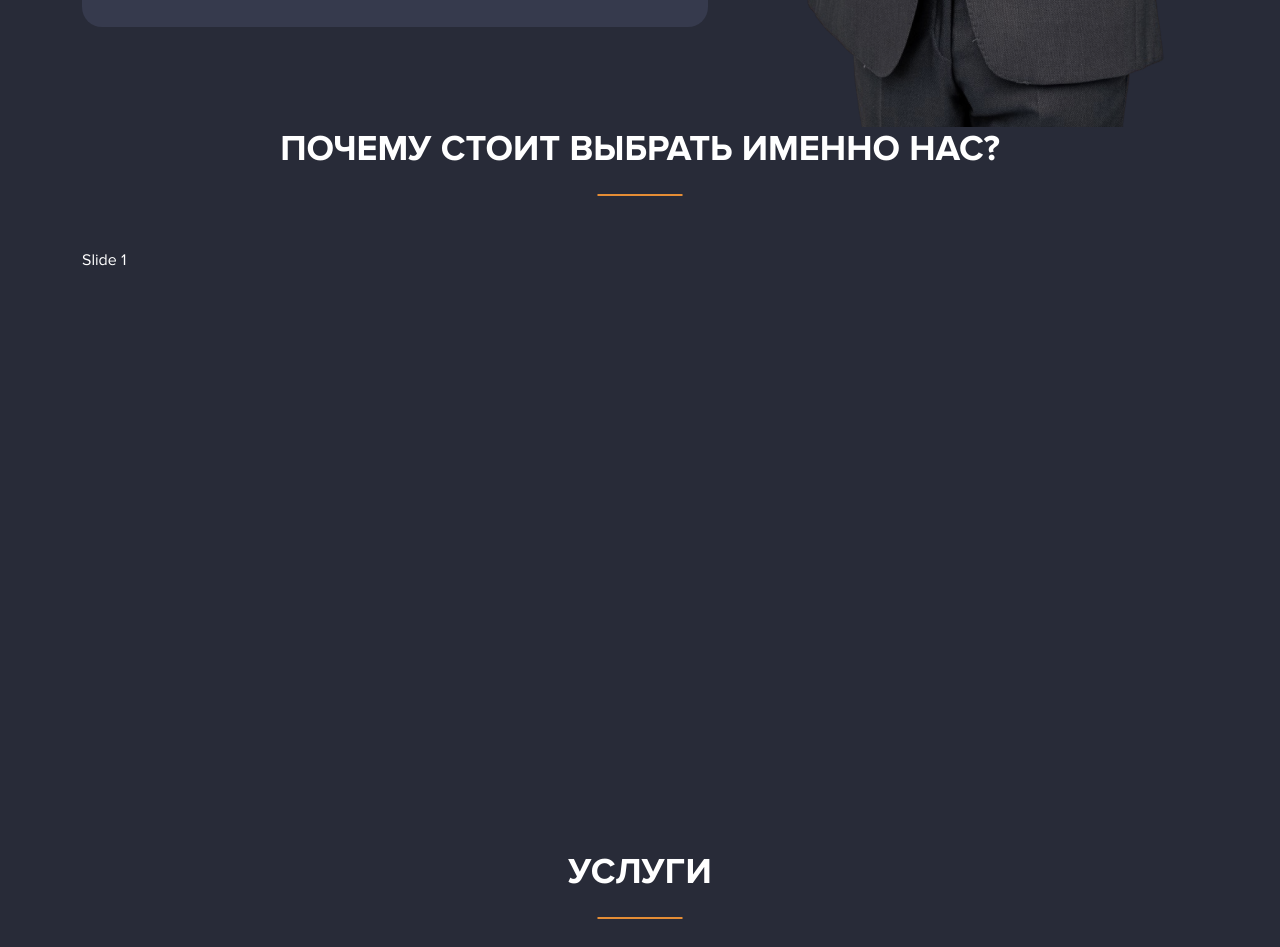
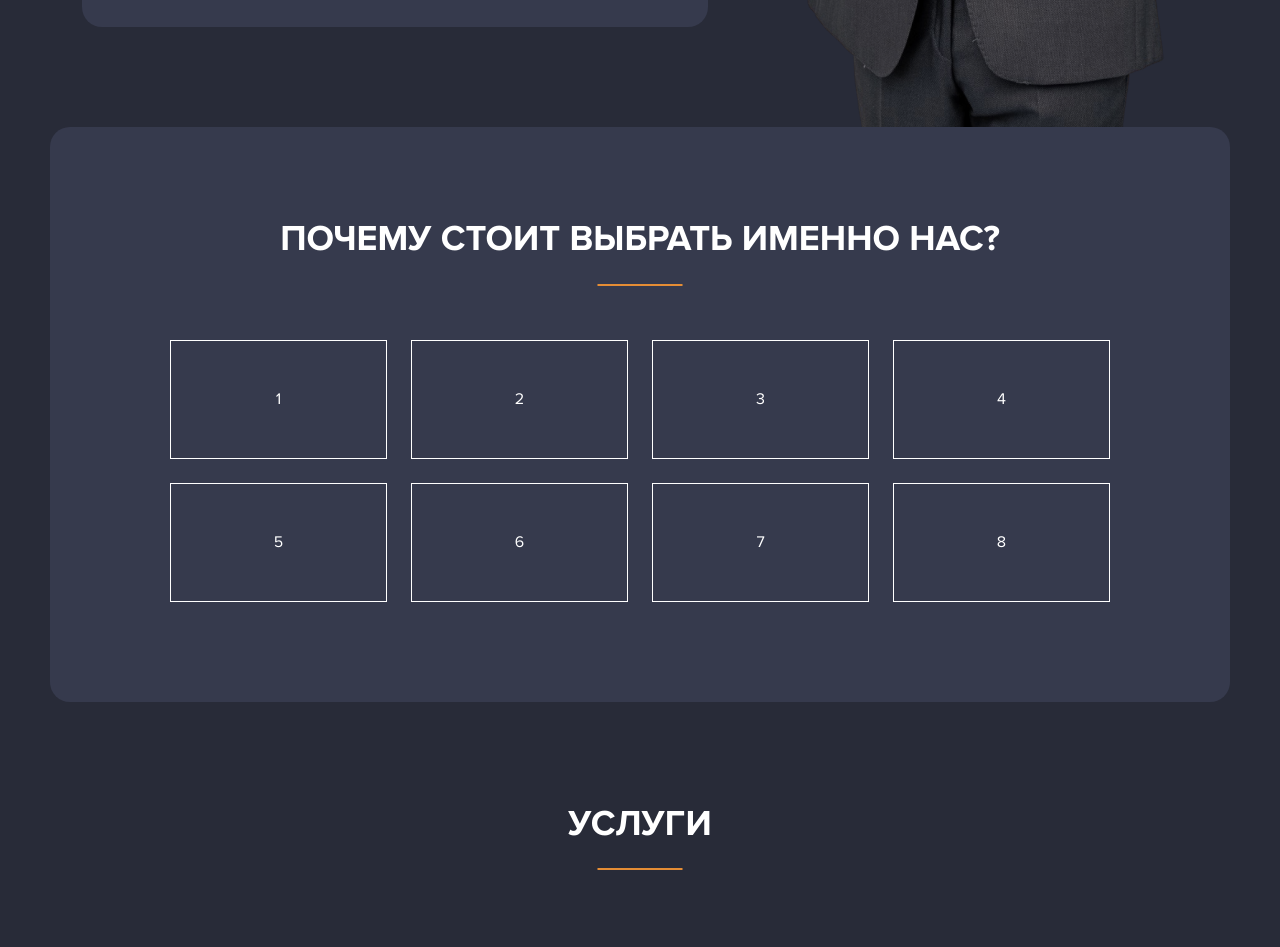
Before and after one commit to Danila515a/bild-MasterTao, a website: page dev/index.html in a window 1280 px wide. Shown: the part 1600-2547 px from the top of the page. Drawn offline with nearby package versions, Linux system fonts and the light colour scheme; files that its build step writes are made by us from their sources.

Commit message:
feat:: added bg-accent overlay

```diff
--- a/dev/sass/advantages.scss
+++ b/dev/sass/advantages.scss
@@ -0,0 +1,7 @@
+.advantages {
+    .swiper-slide {
+        padding: 48px;
+        border: 1px solid;
+        text-align: center;
+    }
+}
--- a/dev/sass/global.scss
+++ b/dev/sass/global.scss
@@ -167,11 +167,22 @@ input[type='checkbox']:checked+label:before {
 }
 
 .bg-accent{
+    position: relative;
+    padding: 90px 0 100px;
+    .container{
+        padding-left: 100px;
+        padding-right: 100px;
+    }
+    &:before{
+    content: "";
+    position: absolute;
+    inset: 0 50px ;
     background-color: $bg-color-accent;
     max-width: 1820px;
-    margin: 0 auto;
-    padding: 100px;
-    border-radius: 25px;
+    margin-left: auto;
+    margin-right: auto;
+    border-radius: 20px;
+    }
 }
 .fw-300{
     font-weight: 300;
--- a/dev/sass/media/_media_max_width1199.scss
+++ b/dev/sass/media/_media_max_width1199.scss
@@ -5,4 +5,9 @@
     .calculation-img {
         width: 35vw;
 }
+    .bg-accent{
+        &:before{
+            inset: 0 12px;
+            }
+        }
 }
--- a/dev/sass/media/_media_max_width991.scss
+++ b/dev/sass/media/_media_max_width991.scss
@@ -23,14 +23,20 @@
         padding: 21px 27px;
         }
     }
-    .container{
-        padding-left: 20px;
-        padding-right: 20px;
-    }
     .nav-link{
         color: #fff;
         font-size: 24px;
         line-height: 222%;
+    }
+    .bg-accent{
+        &:before{
+        border-radius: 0;
+        inset: 0;
+        }
+    }
+    .container{
+        padding-left: 20px;
+        padding-right: 20px;
     }
     .swiper-banner {
         .swiper-slide{
--- a/dev/templates/advantages.html
+++ b/dev/templates/advantages.html
@@ -1,18 +1,34 @@
-<section class="advatages">
+<section class="advantages bg-accent">
     <div class="container">
         <div class="template-title">
             <h2>Почему стоит выбрать именно нас?</h2>
         </div>
-    <div id="advatages" class="swiper" style="height: 500px;">
+        <div id="advantages" class="swiper">
             <div class="swiper-wrapper">
-            <div class="swiper-slide">Slide 1</div>
-            <div class="swiper-slide">Slide 2</div>
-            <div class="swiper-slide">Slide 3</div>
-            <div class="swiper-slide">Slide 4</div>
-            <div class="swiper-slide">Slide 5</div>
-            <div class="swiper-slide">Slide 6</div>
-            <div class="swiper-slide">Slide 7</div>
-            <div class="swiper-slide">Slide 8</div>
+                <div class="swiper-slide">
+                    1
+                </div>
+                <div class="swiper-slide">
+                    2
+                </div>
+                <div class="swiper-slide">
+                    3
+                </div>
+                <div class="swiper-slide">
+                    4
+                </div>
+                <div class="swiper-slide">
+                    5
+                </div>
+                <div class="swiper-slide">
+                    6
+                </div>
+                <div class="swiper-slide">
+                    7
+                </div>
+                <div class="swiper-slide">
+                    8
+                </div>
             </div>
             <div class="swiper-pagination"></div>
         </div>
```
Also changed, not shown: dev/assets/js/custom.js (+11 -14 lines), dev/sass/media/_media_max_width1399.scss (line endings or trailing spaces). Lines whose indentation alone changed are shown as unchanged.
